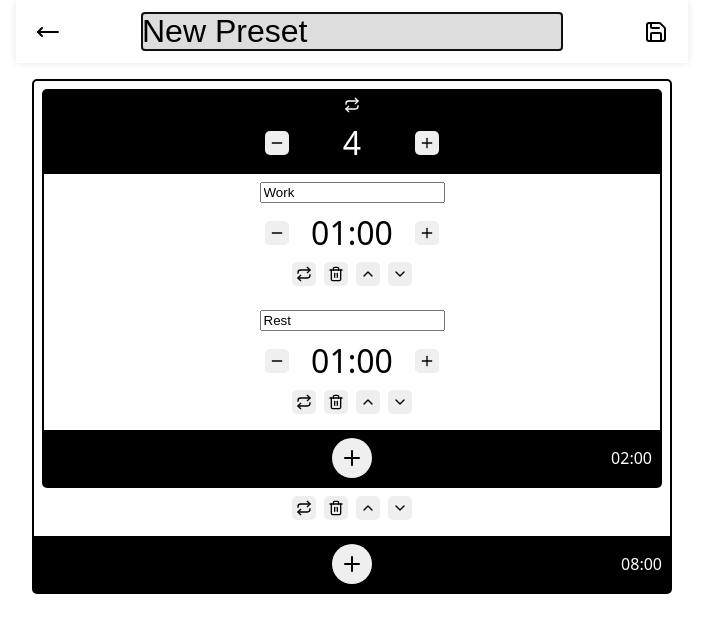
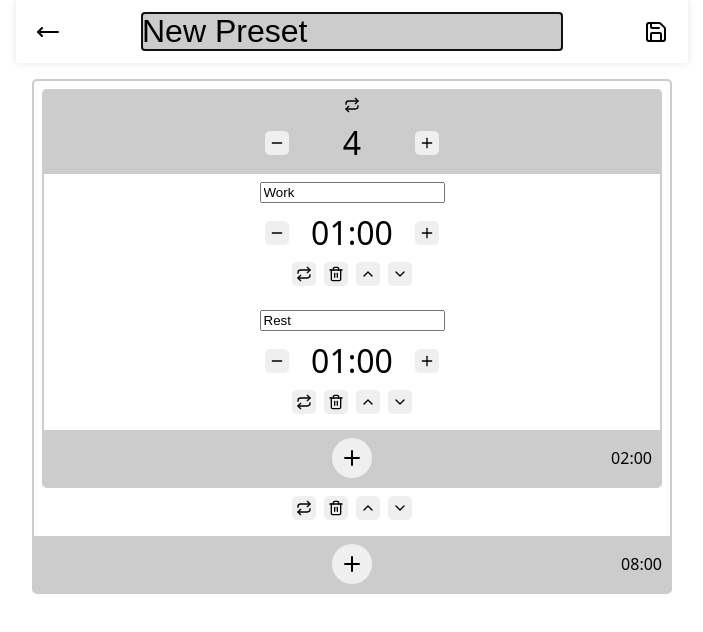
Before and after one commit to Garciat/programmable-timer-app, a React (Vite) app: page /new in a window 1280 px wide. Shown: the top 632 px of the page, without its empty margins (288-991 px from the left). Built offline with nearby package versions, Linux system fonts and the light colour scheme.

Commit message:
some more styling

```diff
--- a/src/App.css
+++ b/src/App.css
@@ -1,11 +1,17 @@
 :root {
   color-scheme: light dark;
+
   --window-color: light-dark(#fff, #000);
+
   --background-color: light-dark(#fff, #333);
+  --text-color: light-dark(#000, #fff);
+
   --background-color-alt: light-dark(#000, #fff);
-  --background-color-off1: light-dark(#ddd, #111);
-  --text-color: light-dark(#000, #fff);
   --text-color-alt: light-dark(#fff, #000);
+
+  --background-color-off1: light-dark(#ccc, #222);
+  --text-color-off1: light-dark(#000, #fff);
+
   --radius: 5px;
 }
 
--- a/src/components/PresetDisplay.module.css
+++ b/src/components/PresetDisplay.module.css
@@ -8,10 +8,13 @@
 }
 
 .loop-display {
+  overflow: hidden;
+
   display: flex;
   align-items: stretch;
   justify-content: flex-start;
 
+  border-radius: var(--radius);
   border: 2px solid var(--background-color-alt);
 }
 .loop-display > header {
@@ -30,6 +33,7 @@
   align-items: center;
   justify-content: center;
 
+  border-radius: var(--radius);
   border: 2px solid var(--background-color-alt);
   padding: 1rem 2rem;
   background-color: #b88a1d;
@@ -37,5 +41,6 @@
 }
 
 .loop-display .period-display {
+  border-radius: 0;
   border: 0;
 }
--- a/src/components/PresetEditor.module.css
+++ b/src/components/PresetEditor.module.css
@@ -13,7 +13,7 @@
   justify-content: flex-start;
   gap: 0.5rem;
 
-  border: 2px solid var(--background-color-alt);
+  border: 2px solid var(--background-color-off1);
   border-radius: var(--radius);
 }
 .sequence-editor-items {
@@ -53,8 +53,8 @@
   justify-content: space-between;
 
   padding: 0.5rem;
-  background-color: var(--background-color-alt);
-  color: var(--text-color-alt);
+  background-color: var(--background-color-off1);
+  color: var(--text-color-off1);
 }
 .sequence-editor > footer > .left, .sequence-editor > footer > .right {
   flex-grow: 1;
@@ -93,9 +93,9 @@
   gap: 0.5rem;
 
   padding: 0.5rem;
-  background-color: var(--background-color-alt);
   border-radius: var(--radius) var(--radius) 0 0;
-  color: var(--text-color-alt);
+  background-color: var(--background-color-off1);
+  color: var(--text-color-off1);
 }
 .loop-editor-label {
   display: flex;
--- a/src/pages/Editor.module.css
+++ b/src/pages/Editor.module.css
@@ -6,4 +6,5 @@
   padding: 0;
   font-size: 2em;
   background-color: var(--background-color-off1);
+  color: var(--text-color-off1);
 }
```
